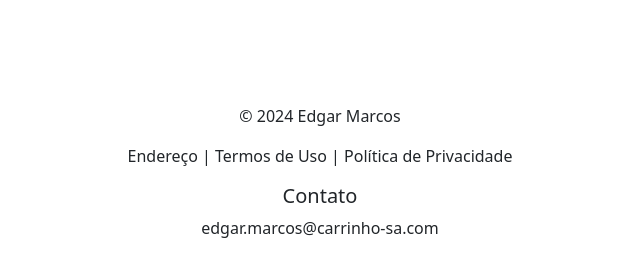
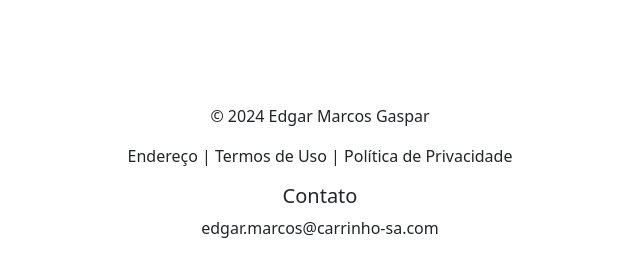
Before and after one commit to Ed22mar/calculo-de-insumos, a PHP site: page / in a window 1280 px wide. Shown: the part 552-832 px from the top of the page, without its empty margins (320-960 px from the left). Run offline with PHP 8.4, Linux system fonts and the light colour scheme.

Commit message:
Mudança no nome do copy right

```diff
--- a/index.php
+++ b/index.php
@@ -25,7 +25,7 @@
 <br><br><br><br><br><br><br><br><br><br><br><br><br><br><br><br><br><br><br><br><br><br><br><br>
 <footer class="text-center py-4">
 <div class="container">
-      <p>&copy; 2024 Edgar Marcos</p>
+      <p>&copy; 2024 Edgar Marcos Gaspar</p>
       <p>Endereço | Termos de Uso | Política de Privacidade</p>
     </div>
   <div class="container">
```
